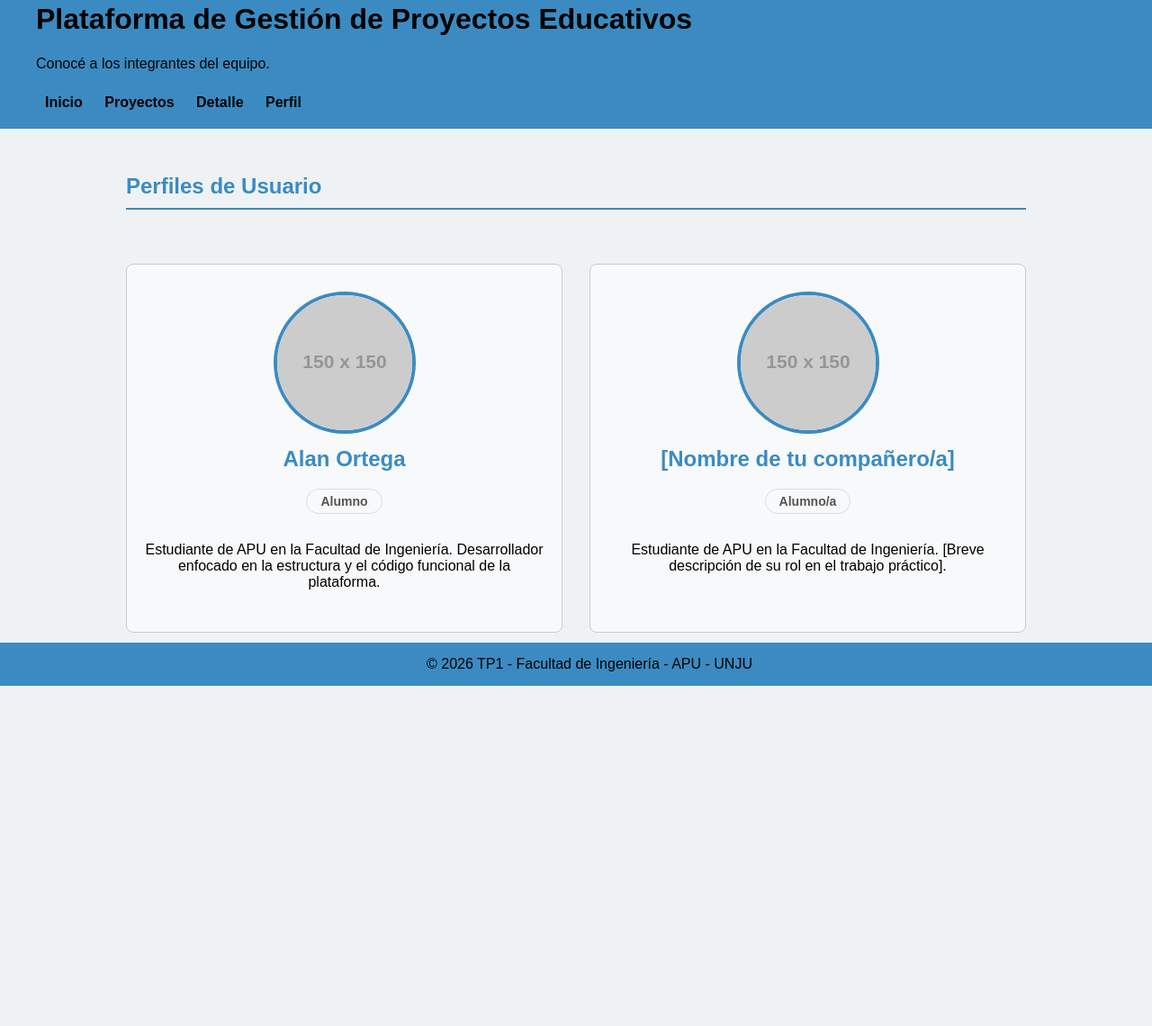
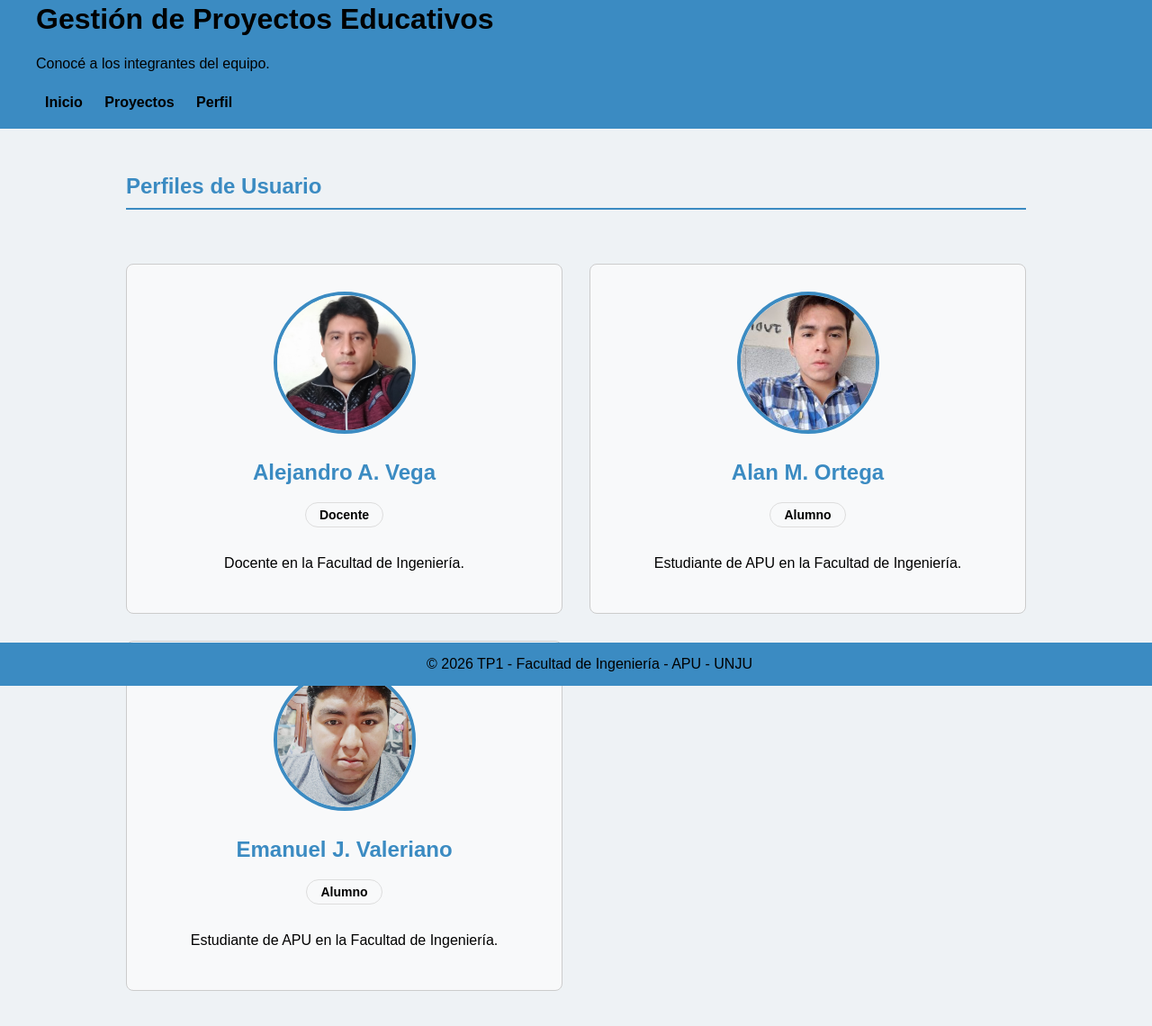
Before and after one commit to AlanOrtega75/PV_TP1_Grupo17, a plain HTML site: page perfil.html in a window 1280 px wide. Shown: the part 38-1178 px from the top of the page at 90% size. Before the commit the page ends 841 px from the top, so only its background shows below. Drawn offline with Linux system fonts and the light colour scheme; placeholder pictures from the web are drawn by us.

Commit message:
Actualizacion TP1

```diff
--- a/css/styles.css
+++ b/css/styles.css
@@ -16,11 +16,13 @@ body {
 
 /******INDEX.HTML******/
 
+/* Aspecto del Encabezado */
 .header {
     background-color: var(--color-primario);    /*(Llamado de Color Titulo)*/
     padding: 20px 40px;                         /*(Margenes Internos)*/
 }
 
+/* Aspecto del Nav */
 .nav {
     gap: 15px;          /*(Espaciado entre Nav)*/
     margin-top: 25px;   /*(Margen Superior)*/
@@ -76,6 +78,7 @@ body {
     padding: 0;             /*(Margenes Internos)*/
 }
 
+/* Aspecto de la Lista */
 .news-list li {
     padding: 12px;          /*(Espaciado de la lista)*/
     font-size: 14px;        /*(Tamaño de Fuente)*/
@@ -104,31 +107,6 @@ body {
     margin-top: 0;                                   /*(Elimina Margen Superior)*/
     border-bottom: 2px solid var(--color-primario);  /*(Color y Grosor de Lineas separadoras)*/
     padding-bottom: 10px;                            /*(Espaciado de Lineas Separadoras)*/
-}
-
-/******DETALLES.HTML******/
-
-/* Aspecto de Recursos */
-.recursos-lista a {
-    color: var(--color-primario);       /*(Llamado a Color Titulo)*/
-    text-decoration: none;              /*(Elimina Subrayado)*/
-    font-weight: bold;                  /*(Grosor de Fuente)*/
-}
-
-/* Interactividad de Recursos */
-.recursos-lista a:hover {
-    text-decoration: underline;         /*(Subrayado de Fuente)*/
-    color: var(--color-hover);          /*(Llamado de Color Seleccion)*/
-}
-
-/* Aspecto de Pie de Pagina */
-.footer {
-    background-color: var(--color-primario);  /*(Llamado a Color Titulo)*/
-    text-align: center;                       /*(Alineacion de Texto)*/
-    padding: 15px;                            /*(Margenes Internos)*/
-    position: fixed;                          /*(El Pie de Pagina sigue la vista)*/
-    bottom: 0;                                /*(Baja completamente)*/
-    width: 100%;                              /*(Ocupa todo el ancho de pantalla)*/
 }
 
 /******PROYECTOS.HTML******/
@@ -238,6 +216,31 @@ body {
     margin-bottom: 20px;        /*(Margen Exterior inferior)*/
 }
 
+/******DETALLE.HTML******/
+
+/* Aspecto de Recursos */
+.recursos-lista a {
+    color: var(--color-primario);       /*(Llamado a Color Titulo)*/
+    text-decoration: none;              /*(Elimina Subrayado)*/
+    font-weight: bold;                  /*(Grosor de Fuente)*/
+}
+
+/* Interactividad de Recursos */
+.recursos-lista a:hover {
+    text-decoration: underline;         /*(Subrayado de Fuente)*/
+    color: var(--color-hover);          /*(Llamado de Color Seleccion)*/
+}
+
+/* Aspecto de Pie de Pagina */
+.footer {
+    background-color: var(--color-primario);  /*(Llamado a Color Titulo)*/
+    text-align: center;                       /*(Alineacion de Texto)*/
+    padding: 15px;                            /*(Margenes Internos)*/
+    position: fixed;                          /*(El Pie de Pagina sigue la vista)*/
+    bottom: 0;                                /*(Baja completamente)*/
+    width: 100%;                              /*(Ocupa todo el ancho de pantalla)*/
+}
+
 /******PERFIL.HTML******/
 
 /* Grid para la Estructura de los Perfiles */
@@ -248,7 +251,7 @@ body {
     margin-top: 20px;                        /*(Margen Superior)*/
 }
 
-/* Aspecto de los Perfiles */
+/* Aspecto de los Perfiles 1 */
 .perfil-card {
     background-color: var(--color-cajas);     /*(Llamado a Color Cajas)*/
     border: 1px solid #ccc;                 /*(Grosor y Color de Borde de Cuadricula)*/
@@ -257,31 +260,30 @@ body {
     text-align: center;                       /*(Alineacion de Texto)*/
 }
 
-/* Aspecto de los Perfiles 2 */
+/* Aspecto de los Perfiles 2 (Marco) */
 .perfil-img {
-    width: 150px;                   /*(Ancho de Marco de Foto)*/
-    height: 150px;                  /*(Alto de Marco de Foto)*/
-    border-radius: 50%;             /*(Hace el Marco Circular)*/
-    object-fit: cover;              /*(La Foto no se Deforma)*/
-    /* margin-bottom: 15px;             */
-    border: 4px solid var(--color-primario); /* Un borde con tu color principal */
+    width: 150px;                                /*(Ancho de Marco de Foto)*/
+    height: 150px;                               /*(Alto de Marco de Foto)*/
+    border-radius: 50%;                          /*(Hace el Marco Circular)*/
+    object-fit: cover;                           /*(La Foto no se Deforma)*/
+    margin-bottom: 15px;                         /*(Margen inferior del Circulo)*/
+    border: 4px solid var(--color-primario);     /*(Grosor del Circulo y Llamado a Color Titulo)*/
 }
 
-.perfil-info h3 {
-    color: var(--color-primario);
-    margin: 10px 0 5px 0;
-    font-size: 24px;
+/* Aspecto de los Perfiles 3 (Etiqueta) */
+.rol-etiqueta {
+    display: inline-block;                      /*(No Ocupa todo el Ancho)*/
+    padding: 5px 15px;                          /*(Margenes Internos)*/
+    border-radius: 20px;                        /*(Redondeo de Cuadricula)*/
+    font-weight: bold;                          /*(Grosor de Fuente)*/
+    font-size: 14px;                            /*(Tamaño de Fuente)*/
+    margin-bottom: 15px;                        /*(Margen inferior de la Etiqueta)*/
+    border: 1px solid #ddd;                   /*(Grosor y Color de Borde de Etiqueta)*/
 }
 
-/* Etiqueta decorativa para el Rol (Alumno/Docente) */
-.rol-etiqueta {
-    display: inline-block;
-    background-color: var(--color-cajas);
-    color: #555;
-    padding: 5px 15px;
-    border-radius: 20px;
-    font-weight: bold;
-    font-size: 14px;
-    margin-bottom: 15px;
-    border: 1px solid #ddd;
+/* Aspecto de Descripcion */
+.perfil-info h3 {
+    color: var(--color-primario);           /*(Llamado a Color Titulo)*/
+    margin: 10px 0 5px 0;                   /*(Margenes Internos)*/
+    font-size: 24px;                        /*(Tamaño de Fuente)*/
 }
--- a/perfil.html
+++ b/perfil.html
@@ -3,18 +3,17 @@
 <head>
     <meta charset="UTF-8">
     <meta name="viewport" content="width=device-width, initial-scale=1.0">
-    <title>Perfil - Gestión Educativa</title>
+    <title>Perfil - Gestión de Proyectos</title>
     <link rel="stylesheet" href="css/styles.css">
 </head>
 <body>
 
     <header class="header">
-        <h1>Plataforma de Gestión de Proyectos Educativos</h1>
+        <h1>Gestión de Proyectos Educativos</h1>
         <p>Conocé a los integrantes del equipo.</p>
         <nav class="nav">
             <a href="index.html">Inicio</a>
             <a href="proyectos.html">Proyectos</a>
-            <a href="detalle.html">Detalle</a>
             <a href="perfil.html">Perfil</a>
         </nav>
     </header>
@@ -25,20 +24,29 @@
         <div class="perfiles-grid">
 
             <article class="perfil-card">
-                <img src="https://via.placeholder.com/150" alt="Foto de Perfil" class="perfil-img">
+                <img src="Img/Prof.png" alt="Foto de Alan" class="perfil-img">
                 <div class="perfil-info">
-                    <h3>Alan Ortega</h3>
-                    <p class="rol-etiqueta">Alumno</p>
-                    <p>Estudiante de APU en la Facultad de Ingeniería. Desarrollador enfocado en la estructura y el código funcional de la plataforma.</p>
+                    <h3>Alejandro A. Vega</h3>
+                    <p class="rol-etiqueta">Docente</p>
+                    <p>Docente en la Facultad de Ingeniería.</p>
                 </div>
             </article>
 
             <article class="perfil-card">
-                <img src="https://via.placeholder.com/150" alt="Foto de Perfil" class="perfil-img">
+                <img src="Img/Alan.jpg" alt="Foto de Alan" class="perfil-img">
                 <div class="perfil-info">
-                    <h3>[Nombre de tu compañero/a]</h3>
-                    <p class="rol-etiqueta">Alumno/a</p>
-                    <p>Estudiante de APU en la Facultad de Ingeniería. [Breve descripción de su rol en el trabajo práctico].</p>
+                    <h3>Alan M. Ortega</h3>
+                    <p class="rol-etiqueta">Alumno</p>
+                    <p>Estudiante de APU en la Facultad de Ingeniería.</p>
+                </div>
+            </article>
+
+            <article class="perfil-card">
+                <img src="Img/Emanuel.jpg" alt="Foto de Emanuel" class="perfil-img">
+                <div class="perfil-info">
+                    <h3>Emanuel J. Valeriano</h3>
+                    <p class="rol-etiqueta">Alumno</p>
+                    <p>Estudiante de APU en la Facultad de Ingeniería.</p>
                 </div>
             </article>
 
```
Also changed, not shown: detalle.html (+5 -6 lines), index.html (+4 -4 lines), proyectos.html (+12 -23 lines).
